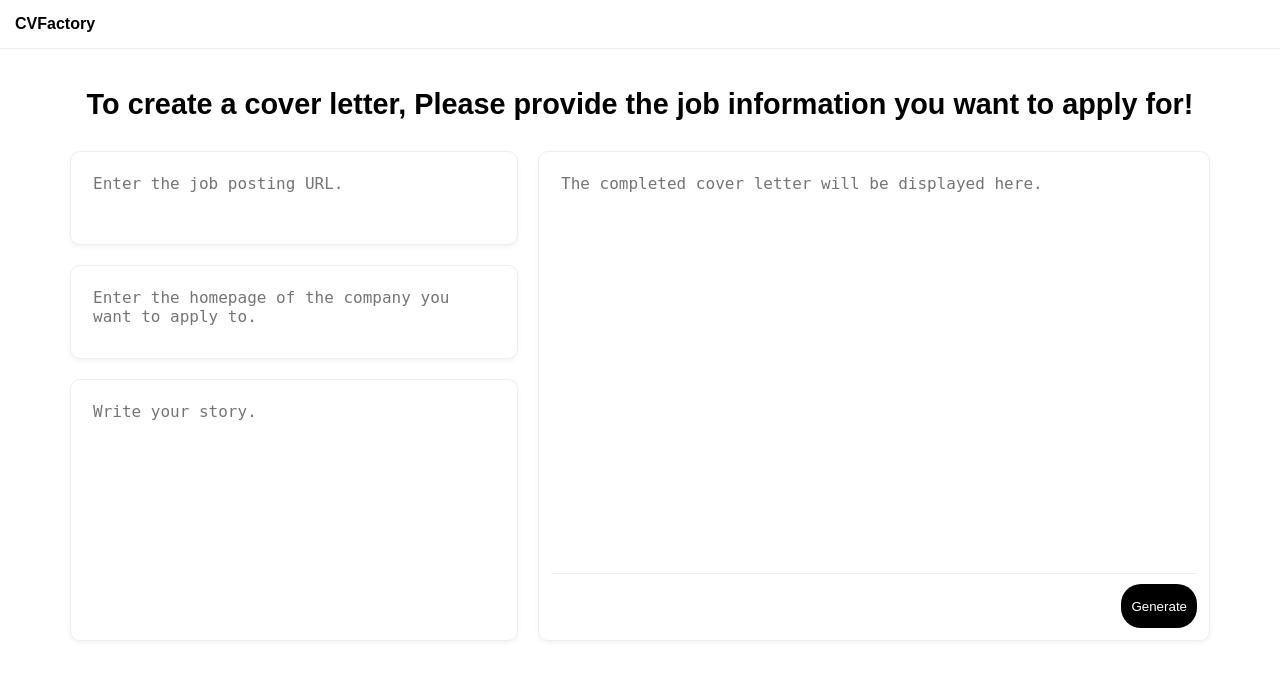
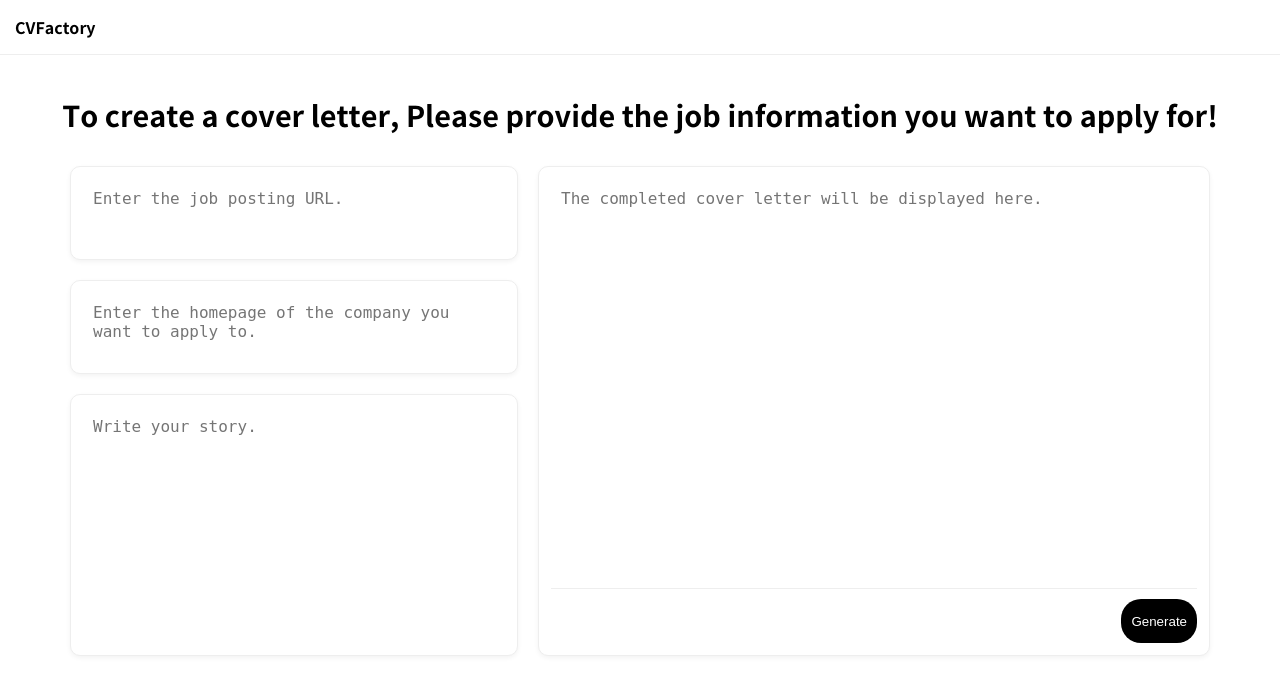
Before and after one commit to wintrover/CVFactory, a Django app: template main/templates/main/index.html in a window 1280 px wide. Shown: the top 695 px of the page. Run offline with Django 5.2, Linux system fonts and the light colour scheme; the template is opened without the code that fills it, so the values that code supplies are empty; some libraries are stand-ins or nearby versions; some web fonts are replaced.

Commit message:
Fix: Correct font names in CSS and add debug logs for settings

```diff
--- a/cvfactory_project/settings.py
+++ b/cvfactory_project/settings.py
@@ -27,11 +27,15 @@ SECRET_KEY = os.environ.get('DJANGO_SECRET_KEY', 'fallback_secret_key_for_develo
 # SECURITY WARNING: don't run with debug turned on in production!
 # 환경 변수가 'True' 문자열일 경우 True로, 그 외에는 False로 설정합니다.
 DEBUG = os.environ.get('DJANGO_DEBUG', 'False') == 'True'
+print(f"DEBUG_SETTINGS: DJANGO_DEBUG from env: '{os.environ.get('DJANGO_DEBUG')}'")
+print(f"DEBUG_SETTINGS: Actual DEBUG value: {DEBUG}")
 
 # ALLOWED_HOSTS는 쉼표로 구분된 문자열로 환경 변수에서 가져와 리스트로 변환합니다.
 # 예: DJANGO_ALLOWED_HOSTS="cvfactory.kr,www.cvfactory.kr,localhost"
 allowed_hosts_str = os.environ.get('DJANGO_ALLOWED_HOSTS', 'localhost,127.0.0.1')
 ALLOWED_HOSTS = [host.strip() for host in allowed_hosts_str.split(',') if host.strip()]
+print(f"DEBUG_SETTINGS: DJANGO_ALLOWED_HOSTS from env: '{os.environ.get('DJANGO_ALLOWED_HOSTS')}'")
+print(f"DEBUG_SETTINGS: Parsed ALLOWED_HOSTS: {ALLOWED_HOSTS}")
 
 
 # Application definition
@@ -169,6 +173,8 @@ SECURE_PROXY_SSL_HEADER = ('HTTP_X_FORWARDED_PROTO', 'https')
 # 예: DJANGO_CSRF_TRUSTED_ORIGINS="https://cvfactory.dev,https://www.cvfactory.dev"
 csrf_trusted_origins_str = os.environ.get('DJANGO_CSRF_TRUSTED_ORIGINS', 'https://localhost') # 기본값은 실제 서비스에 맞게 조정 필요
 CSRF_TRUSTED_ORIGINS = [origin.strip() for origin in csrf_trusted_origins_str.split(',') if origin.strip()]
+print(f"DEBUG_SETTINGS: DJANGO_CSRF_TRUSTED_ORIGINS from env: '{os.environ.get('DJANGO_CSRF_TRUSTED_ORIGINS')}'")
+print(f"DEBUG_SETTINGS: Parsed CSRF_TRUSTED_ORIGINS: {CSRF_TRUSTED_ORIGINS}")
 
 # HTTPS로 자동 리디렉션 (프로덕션 환경에서 권장)
 # True 또는 False 문자열을 bool 값으로 변환합니다.
--- a/main/static/main/css/style.css
+++ b/main/static/main/css/style.css
@@ -1,13 +1,13 @@
 @font-face {
   font-family: 'Noto Sans KR';
-  src: url('../fonts/NotoSansKR-Regular.woff2') format('woff2');
+  src: url('../fonts/NotoSans-Regular.woff2') format('woff2');
   font-weight: 400;
   font-style: normal;
   font-display: swap;
 }
 @font-face {
   font-family: 'Noto Sans KR';
-  src: url('../fonts/NotoSansKR-Bold.woff2') format('woff2');
+  src: url('../fonts/NotoSans-Bold.woff2') format('woff2');
   font-weight: 700;
   font-style: normal;
   font-display: swap;
```
